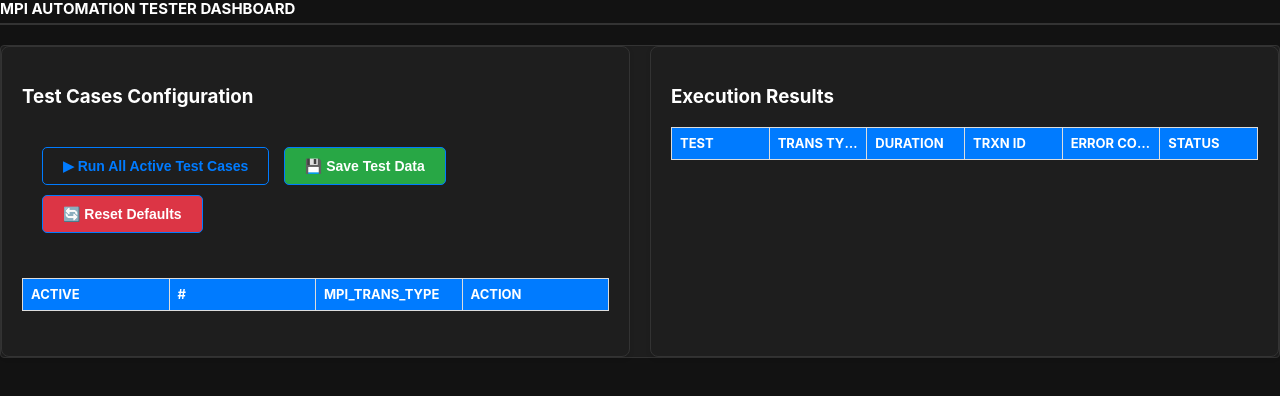
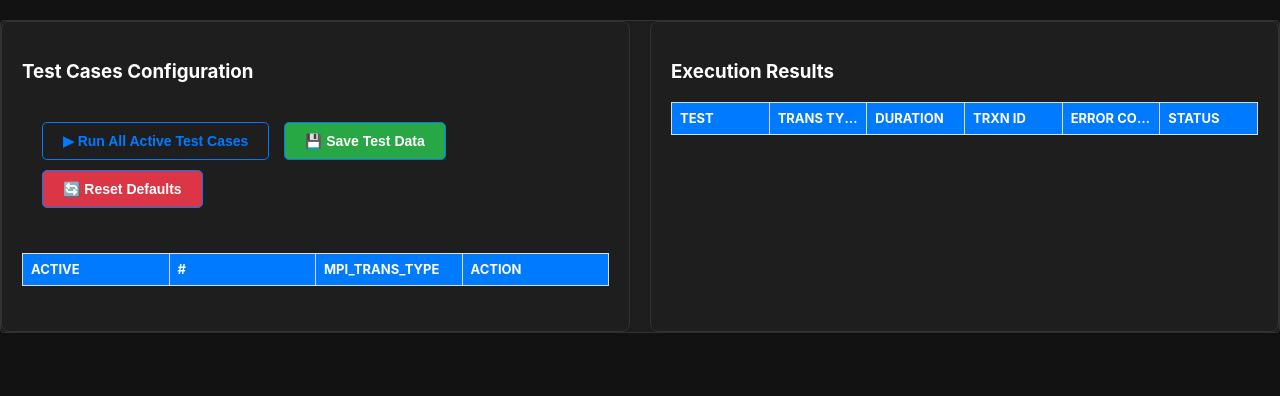
Before and after one commit to systemspcpyd/dashboard, a website: page automation-test/mpi.html in a window 1280 px wide. Drawn offline with Linux system fonts and the light colour scheme; a script that the page names is missing.

Commit message:
Update mpi.html

```diff
--- a/automation-test/mpi.html
+++ b/automation-test/mpi.html
@@ -15,8 +15,6 @@
     </style>
 </head>
 <body>
-
-<h2>MPI Automation Tester Dashboard</h2>
 
 <div class="container">
     <!-- LEFT PANEL: Test Cases & Runner Controls -->
```
